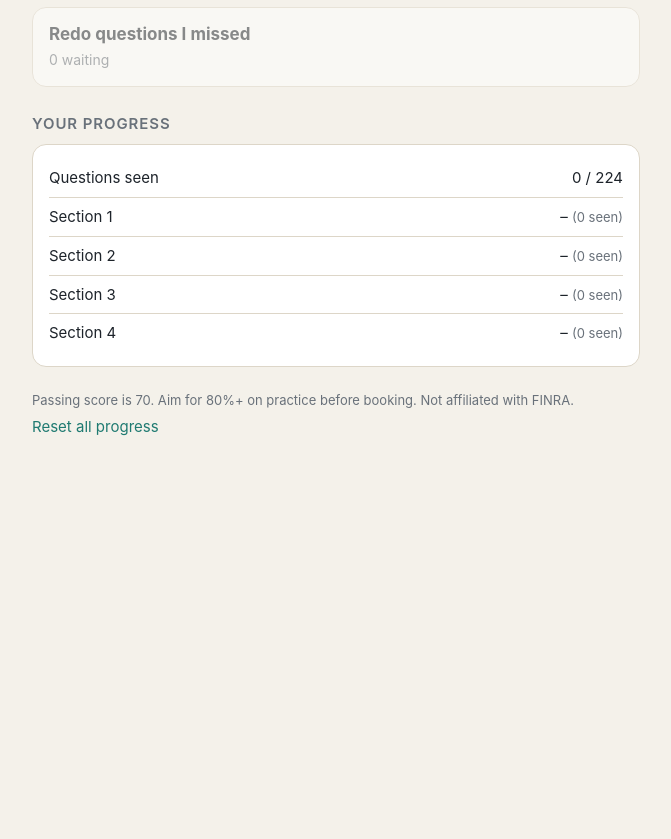
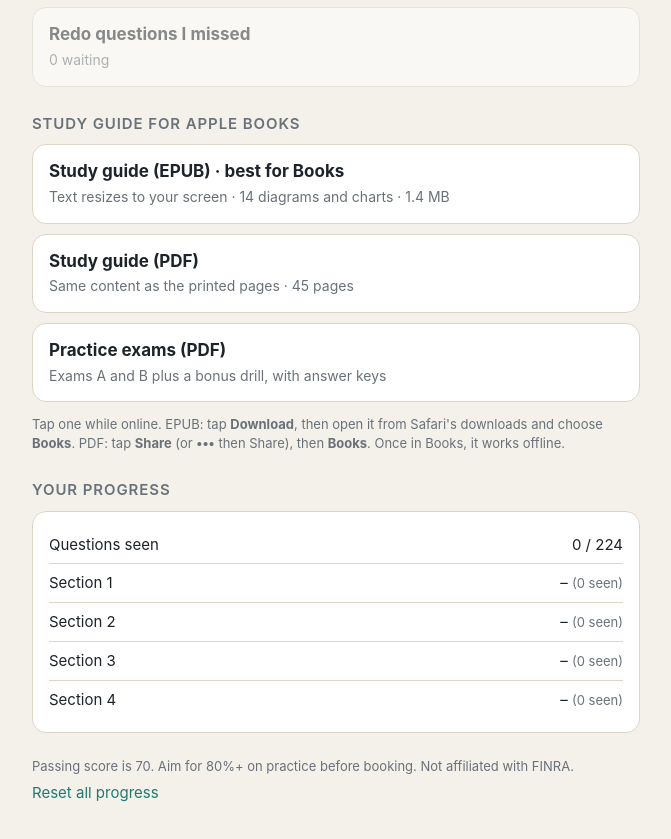
Before and after one commit to loganstenger14/sie-practice, a plain HTML site: page index.html in a window 1280 px wide. Shown: the part 898-1737 px from the top of the page, without its empty margins (304-975 px from the left). Before the commit the page ends 1475 px from the top, so only its background shows below. Drawn offline with Linux system fonts and the light colour scheme.

Commit message:
Add study guide and practice exam downloads for Apple Books
Co-Authored-By: Claude Opus 5.5 <noreply@anthropic.com>

```diff
--- a/index.html
+++ b/index.html
@@ -24,6 +24,7 @@ h2{font-size:15px;text-transform:uppercase;letter-spacing:.06em;color:var(--mute
 button{font:inherit;color:inherit}
 .btn{display:block;width:100%;text-align:left;background:var(--card);border:1px solid var(--line);border-radius:14px;padding:14px 16px;margin:0 0 10px;cursor:pointer}
 .btn b{display:block;font-size:17px}
+a.btn{text-decoration:none;color:inherit}
 .btn span{color:var(--mute);font-size:14px}
 .btn:active{transform:scale(.99)}
 .btn.primary{background:var(--acc);border-color:var(--acc);color:#fff}
@@ -136,6 +137,11 @@ function home() {
   <button class="btn" onclick="start('quick',{n:25})"><b>25 questions</b><span>Random</span></button></div>
   ${Object.keys(SEC).map(s => `<button class="btn" onclick="start('section',{s:'${s}'})"><b>Section ${s}: ${esc(SEC[s])}</b><span>${DATA.questions.filter(q => q.s === s).length} questions · ${Math.round(W[s] / 75 * 100)}% of exam</span></button>`).join('')}
   <button class="btn" onclick="start('missed')" ${miss ? '' : 'disabled style="opacity:.5"'}><b>Redo questions I missed</b><span>${miss} waiting</span></button>`;
+  h += `<h2>Study guide for Apple Books</h2>
+  <a class="btn" href="downloads/SIE-Study-Guide.epub" target="_blank" rel="noopener"><b>Study guide (EPUB) · best for Books</b><span>Text resizes to your screen · 14 diagrams and charts · 1.4 MB</span></a>
+  <a class="btn" href="downloads/SIE-Study-Guide.pdf" target="_blank" rel="noopener"><b>Study guide (PDF)</b><span>Same content as the printed pages · 45 pages</span></a>
+  <a class="btn" href="downloads/SIE-Practice-Exams.pdf" target="_blank" rel="noopener"><b>Practice exams (PDF)</b><span>Exams A and B plus a bonus drill, with answer keys</span></a>
+  <p class="meta">Tap one while online. EPUB: tap <b>Download</b>, then open it from Safari's downloads and choose <b>Books</b>. PDF: tap <b>Share</b> (or <b>•••</b> then Share), then <b>Books</b>. Once in Books, it works offline.</p>`;
   h += `<h2>Your progress</h2><div class="card">`;
   h += `<div class="sec"><span>Questions seen</span><span>${seen} / ${DATA.questions.length}</span></div>`;
   for (const s in SEC) {
```
Also changed, not shown: 3 other files.
